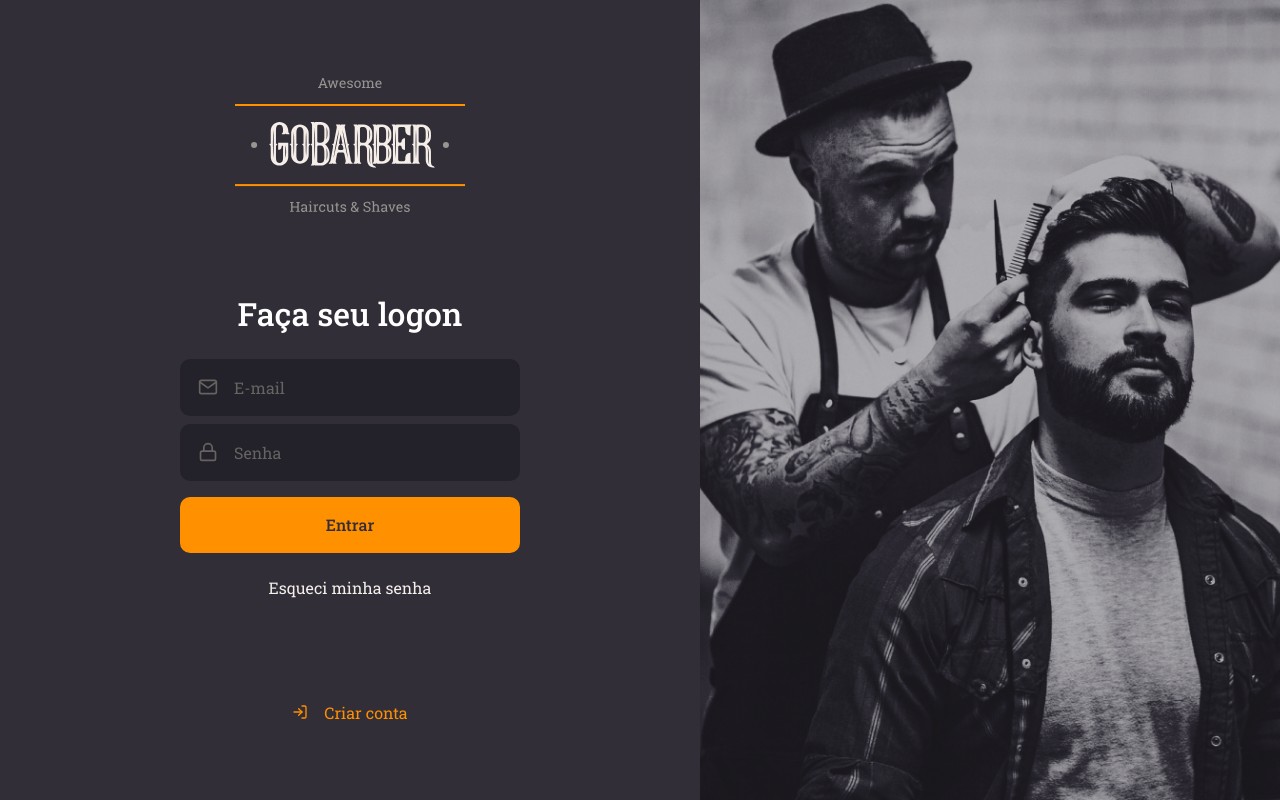
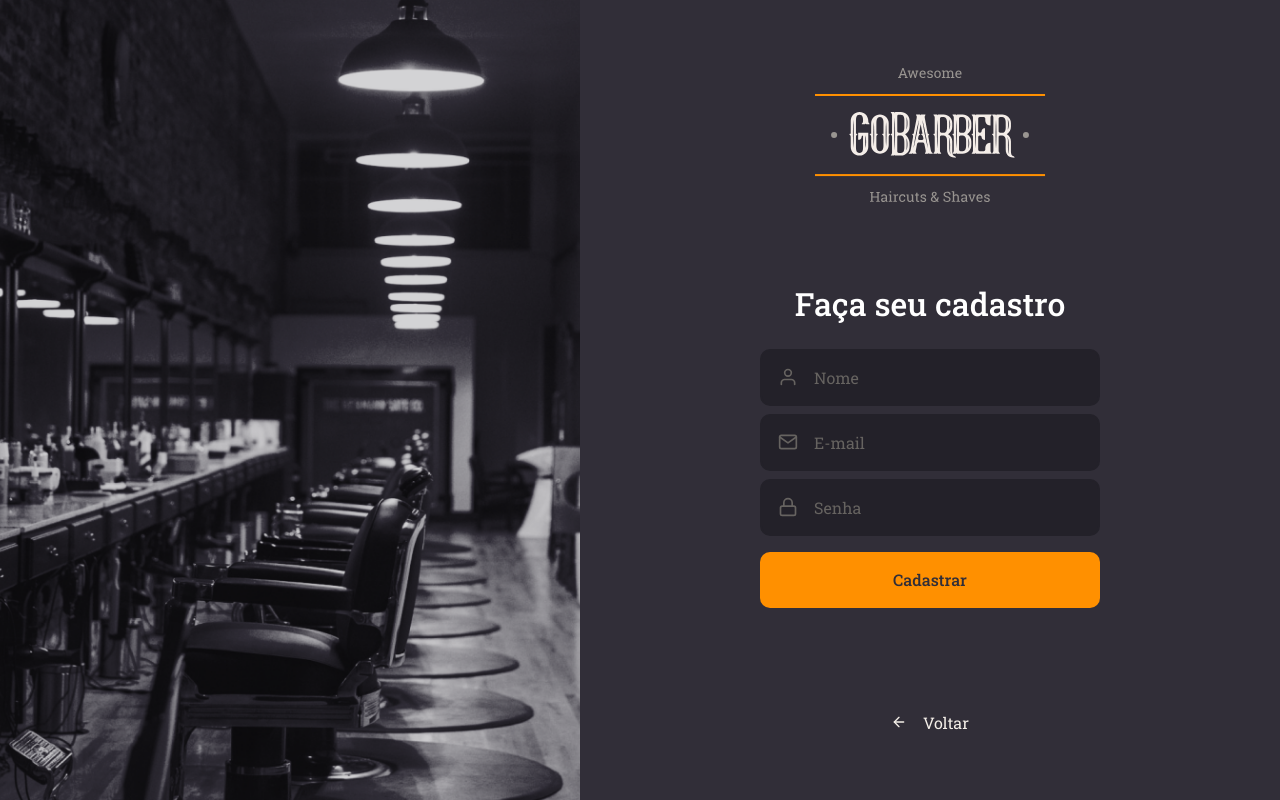
Before and after one commit to thiagofalmeida/gobarber-frontend, a React (Create React App) app: page /signup in a window 1280 px wide. Built offline with nearby package versions, Linux system fonts and the light colour scheme.

Commit message:
Adicionado estilo da pagina de cadastro

```diff
--- a/src/App.tsx
+++ b/src/App.tsx
@@ -1,10 +1,11 @@
 import React from 'react';
 import GlobalStyle from './styles/global';
 import SignIn from './pages/SignIn';
+import SignUp from './pages/SignUp';
 
 const App: React.FC = () => (
   <>
-    <SignIn />
+    <SignUp />
     <GlobalStyle />
   </>
 );
--- /dev/null
+++ b/src/pages/SignUp/index.tsx
@@ -0,0 +1,37 @@
+import React from 'react';
+import { FiArrowLeft, FiMail, FiUser, FiLock } from 'react-icons/fi';
+import logoImg from '../../assets/logo.svg';
+import Input from '../../components/Input';
+import Button from '../../components/Button';
+import { Container, Content, Background } from './styles';
+
+const SignUp: React.FC = () => (
+  <Container>
+    <Background />
+    <Content>
+      <img src={logoImg} alt="Logo GoBarber" />
+
+      <form>
+        <h1>Faça seu cadastro</h1>
+
+        <Input name="name" icon={FiUser} placeholder="Nome" />
+        <Input name="email" icon={FiMail} placeholder="E-mail" />
+        <Input
+          name="password"
+          icon={FiLock}
+          type="password"
+          placeholder="Senha"
+        />
+
+        <Button type="submit">Cadastrar</Button>
+      </form>
+
+      <a href="login">
+        <FiArrowLeft />
+        Voltar
+      </a>
+    </Content>
+  </Container>
+);
+
+export default SignUp;
--- /dev/null
+++ b/src/pages/SignUp/styles.ts
@@ -0,0 +1,68 @@
+import styled from 'styled-components';
+import { shade } from 'polished';
+import signUpBackgroundImage from '../../assets/sign-up-background.png';
+
+export const Container = styled.div`
+  height: 100vh;
+
+  display: flex;
+  align-items: stretch;
+`;
+
+export const Content = styled.div`
+  display: flex;
+  flex-direction: column;
+  align-items: center;
+
+  place-content: center;
+
+  width: 100%;
+  max-width: 700px;
+
+  form {
+    margin: 80px 0;
+    width: 340px;
+    text-align: center;
+
+    h1 {
+      margin-bottom: 24px;
+    }
+
+    a {
+      color: #f4efe8;
+      display: block;
+      margin-top: 24px;
+      text-decoration: none;
+      transition: color 0.2s;
+
+      &:hover {
+        color: ${shade(0.2, '#f4efe8')};
+      }
+    }
+  }
+
+  > a {
+    color: #f4efe8;
+    display: block;
+    margin-top: 24px;
+    text-decoration: none;
+    transition: color 0.2s;
+
+    display: flex;
+    align-items: center;
+
+    &:hover {
+      color: ${shade(0.2, '#f4efe8')};
+    }
+
+    svg {
+      margin-right: 16px;
+    }
+  }
+`;
+
+export const Background = styled.div`
+  flex: 1;
+  background: url(${signUpBackgroundImage}) no-repeat center;
+  background-size: cover;
+`;
```
Also changed, not shown: src/assets/sign-up-background.png (added).
